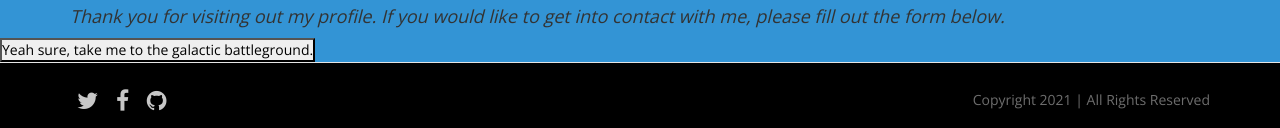
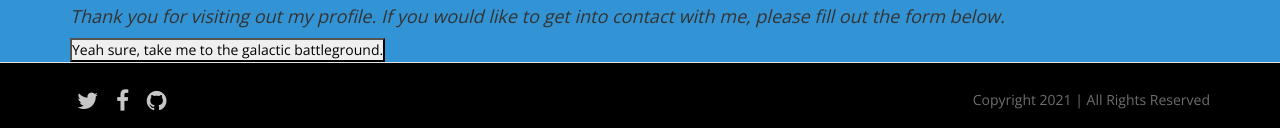
Before and after one commit to haristariq/website-main, a plain HTML site: page index.html in a window 1280 px wide. Shown: the part 4038-4166 px from the top of the page. Drawn offline with nearby package versions, Linux system fonts and the light colour scheme.

Commit message:
Update index.html

```diff
--- a/index.html
+++ b/index.html
@@ -312,11 +312,11 @@
             <div class="section-header">
                 <h2>Let's Keep In Touch!</h2>
                 <h4><em>Thank you for visiting out my profile. If you would like to get into contact with me, please fill out the form below.</em></h4>
+		  <button onclick="location.href='mailto:tharis715@gmail.com';">Yeah sure, take me to the galactic battleground.</button>
                 <div class="fancy"><span></span></div>
             </div>
         </div>
 
-        <button Text-align: center onclick="location.href='mailto:tharis715@gmail.com';">Yeah sure, take me to the galactic battleground.</button>
 
 
                     </form><!-- end form wrapper -->
```
